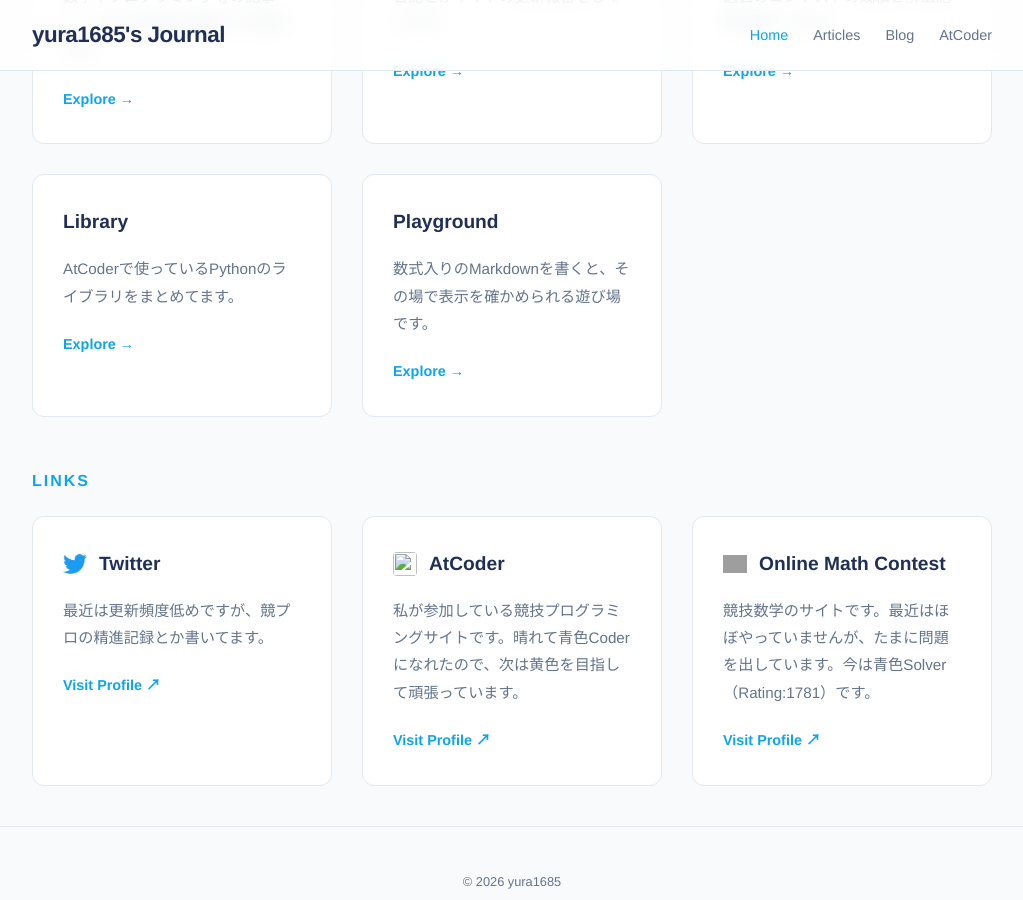
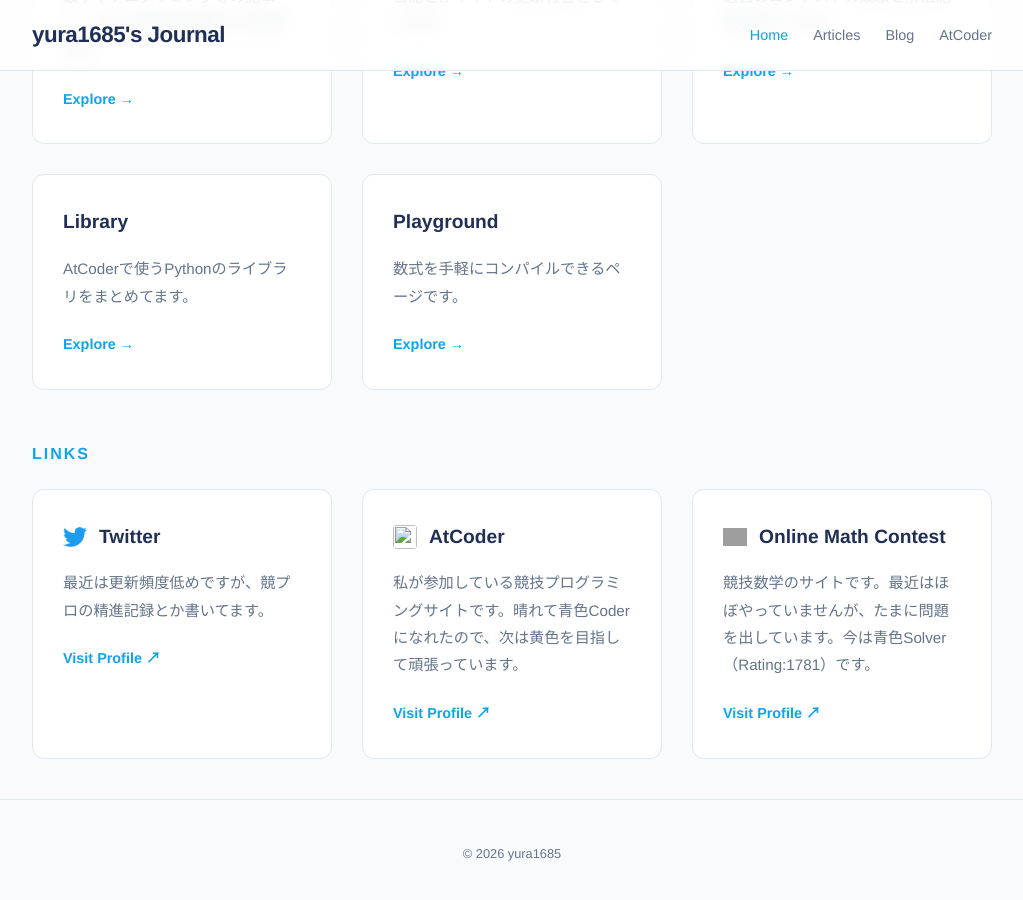
Before and after one commit to yura1685/yura1685.github.io, a Jekyll site: the page built from index.html, in a window 1280 px wide and 900 px high, scrolled down 855 px. Shown: the whole window, without its empty margins (128-1151 px from the left). Built offline with Jekyll 4.4.1, drawn with Linux system fonts in a browser that asks for light colours; grey boxes are pictures that could not be loaded.

Commit message:
Update descriptions in index.html

```diff
--- a/index.html
+++ b/index.html
@@ -61,12 +61,12 @@ scripts:
             </a>
             <a href="atcoder/library.html" class="card">
                 <h3>Library</h3>
-                <p>AtCoderで使っているPythonのライブラリをまとめてます。</p>
+                <p>AtCoderで使うPythonのライブラリをまとめてます。</p>
                 <span class="card-link">Explore →</span>
             </a>
             <a href="playground/index.html" class="card">
                 <h3>Playground</h3>
-                <p>数式入りのMarkdownを書くと、その場で表示を確かめられる遊び場です。</p>
+                <p>数式を手軽にコンパイルできるページです。</p>
                 <span class="card-link">Explore →</span>
             </a>
         </div>
```
